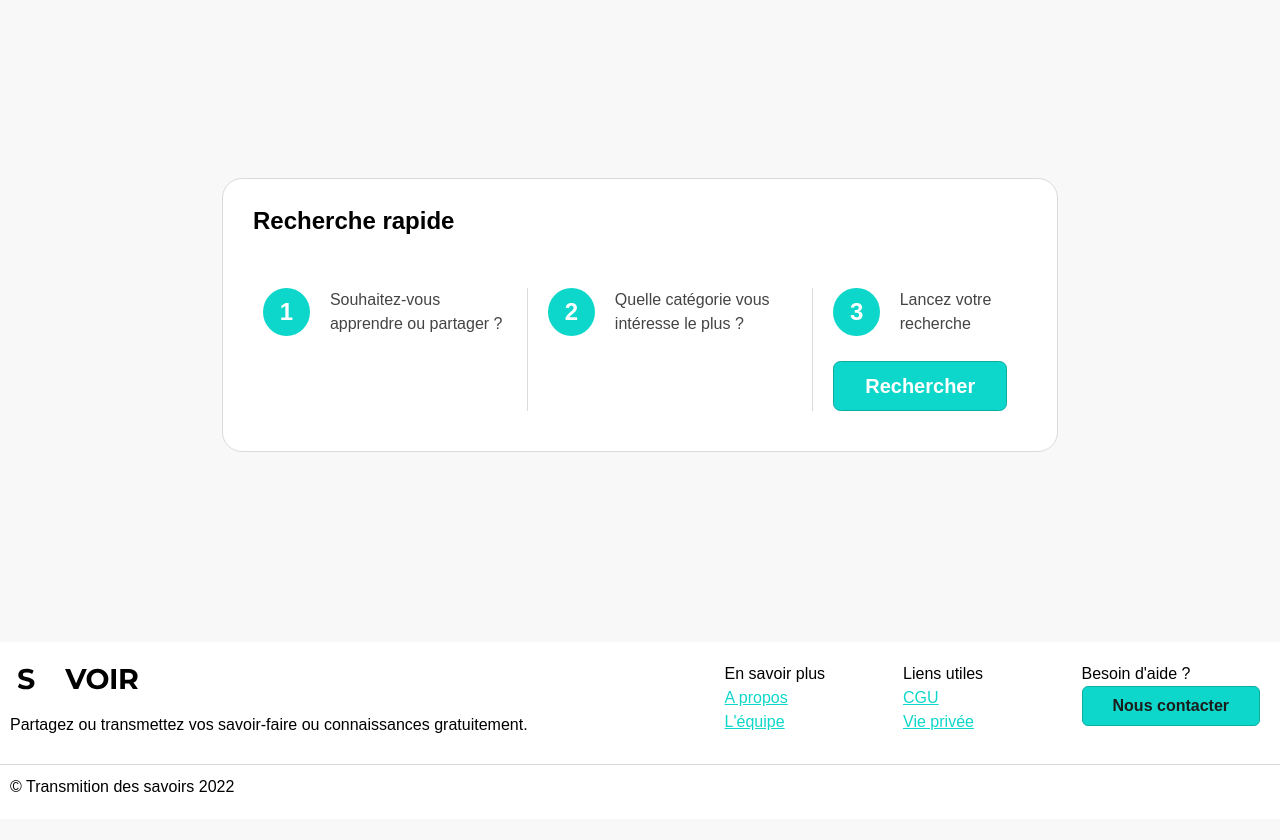
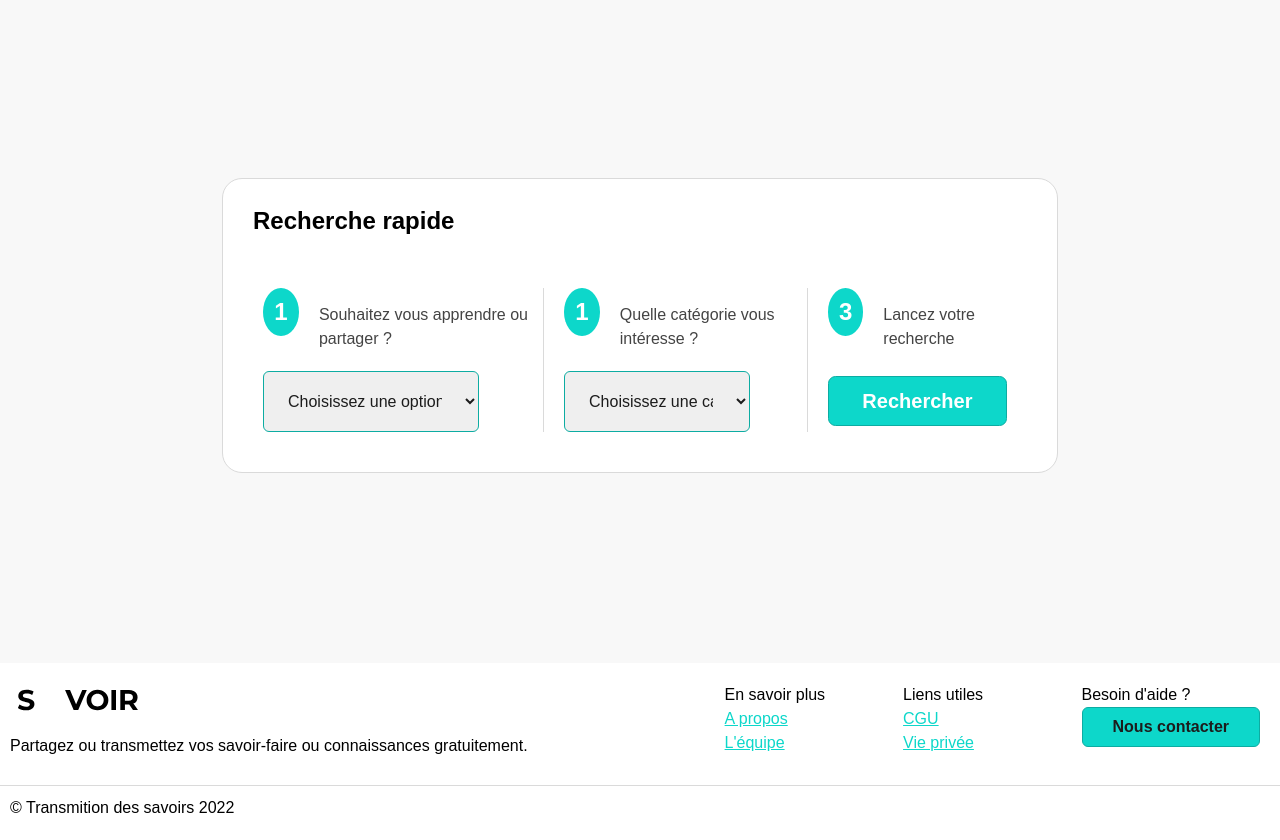
Before and after one commit to rdesitter/savoir-front, a React app: page / in a window 1280 px wide. Shown: the part 87-927 px from the top of the page. Before the commit the page ends 906 px from the top, so only its background shows below. Built offline with nearby package versions, Linux system fonts and the light colour scheme.

Commit message:
:wrench: config : added select inputs + some scss

```diff
--- a/src/components/Search/index.js
+++ b/src/components/Search/index.js
@@ -9,14 +9,34 @@ function Search() {
       <Panel className="search">
         <h2 className="search-title">Recherche rapide</h2>
         <div className="search-box">
+
+          {/* Search 1st step */}
           <div className="search-choice">
-            <div className="search-circle"><span className="search-circle__order">1</span></div>
-            <span className="search-text">Souhaitez-vous apprendre ou partager&nbsp;?</span>
+            <div className="search-choice__box">
+              <div className="search-circle"><span className="search-circle__order">1</span></div>
+              <label htmlFor="select-learn-share" className="search-text">Souhaitez vous apprendre ou partager&nbsp;?</label>
+            </div>
+            <select name="selection" id="select-learn-share" className="search-choice__select">
+              <option value="">Choisissez une option...</option>
+              <option value="Apprendre">Apprendre</option>
+              <option value="Partager">Partager</option>
+            </select>
           </div>
+
+          {/* Search step 2 */}
           <div className="search-choice">
-            <div className="search-circle"><span className="search-circle__order">2</span></div>
-            <span className="search-text">Quelle catégorie vous intéresse le plus&nbsp;?</span>
+            <div className="search-choice__box">
+              <div className="search-circle"><span className="search-circle__order">1</span></div>
+              <label htmlFor="select-category" className="search-text">Quelle catégorie vous intéresse&nbsp;?</label>
+            </div>
+            <select name="selection" id="select-category" className="search-choice__select">
+              <option value="">Choisissez une catégorie...</option>
+              <option value="Apprendre">Apprendre</option>
+              <option value="Partager">Partager</option>
+            </select>
           </div>
+
+          {/* Search step 3 */}
           <div className="search-launch">
             <div className="search-launch__box">
               <div className="search-circle"><span className="search-circle__order">3</span></div>
--- a/src/components/Search/style.scss
+++ b/src/components/Search/style.scss
@@ -4,19 +4,35 @@
   display: flex;
   flex-direction: column;
 
-
   &-box {
     display: flex;
     flex-direction: row;
+    align-items: baseline;
   }
 
   &-choice {
     display: flex;
-    flex-direction: row;
+    flex-direction: column;
     border-right: 0.063em solid vars.$light-stroke-color;
     margin: vars.$space-10;
     padding-right: vars.$space-10;
     color: #444444;
+
+    &__box {
+      display: flex;
+      flex-direction: row;
+      align-items: baseline;
+    }
+
+    &__select {
+      width: 80%;
+      margin-top: vars.$space-20;
+      padding: vars.$space-20;
+      border: 0.063em solid vars.$primary-color-alt;
+      border-radius: vars.$btn-radius;
+      color: vars.$dark-color;
+      font-size: 1em;
+    }
   }
 
   &-launch {
@@ -29,6 +45,7 @@
     &__box {
       display: flex;
       flex-direction: row;
+      align-items: baseline;
     }
 
     &__button {
@@ -51,7 +68,7 @@
 
   &-circle {
     display:inline-block;
-    width:4.5em;
+    width:3em;
     height:3em;
     border-radius:50%;
     margin-right: vars.$space-20;
```
